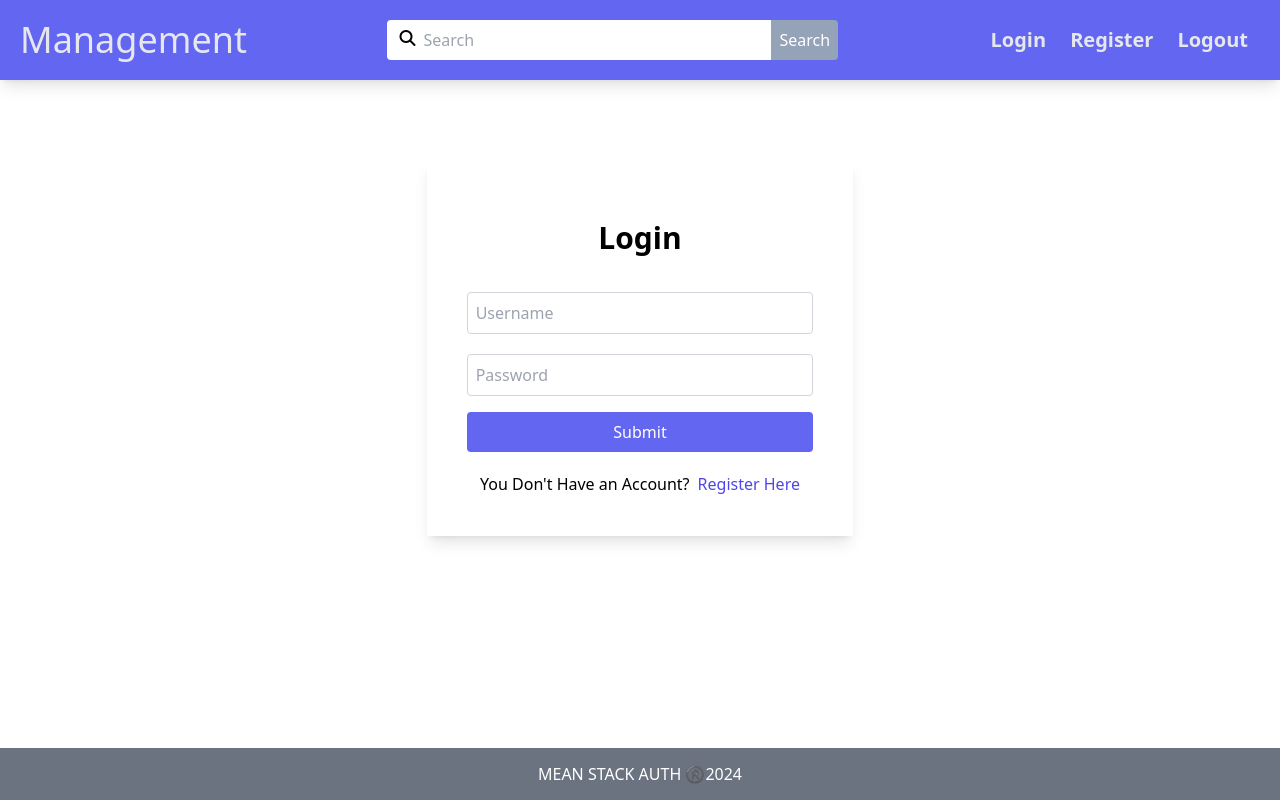
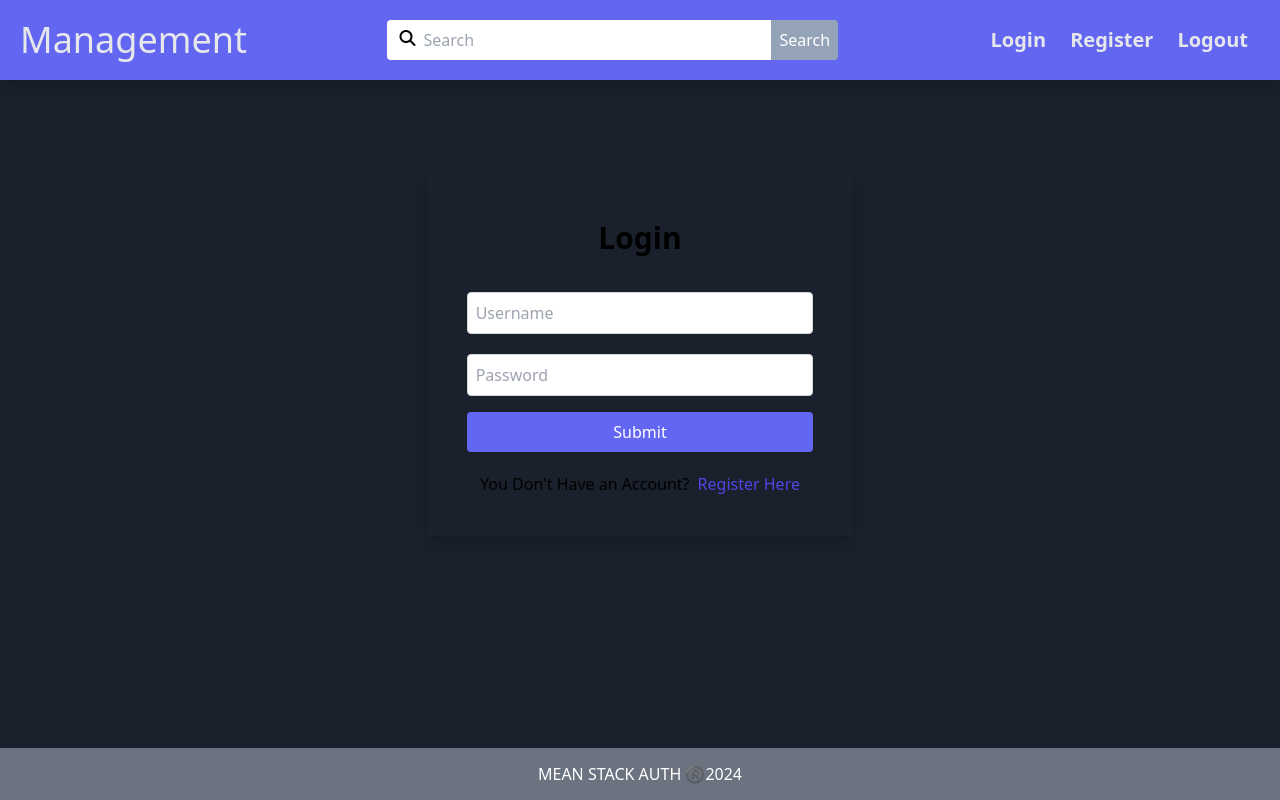
Before and after one commit to jnorgini/angular-jwt, an Angular app: page / in a window 1280 px wide. Built offline with nearby package versions, Linux system fonts and the light colour scheme; no server answers.

Commit message:
feat: global background color

```diff
--- a/src/styles.css
+++ b/src/styles.css
@@ -8,3 +8,10 @@
   opacity: 0.6;
   cursor: not-allowed;
 }
+
+body {
+  /* background-image: url('../src/assets/bg-img.jpg'); */
+  background-color: #1a202c;
+  background-size: cover;
+  background-repeat: no-repeat;
+}
```
